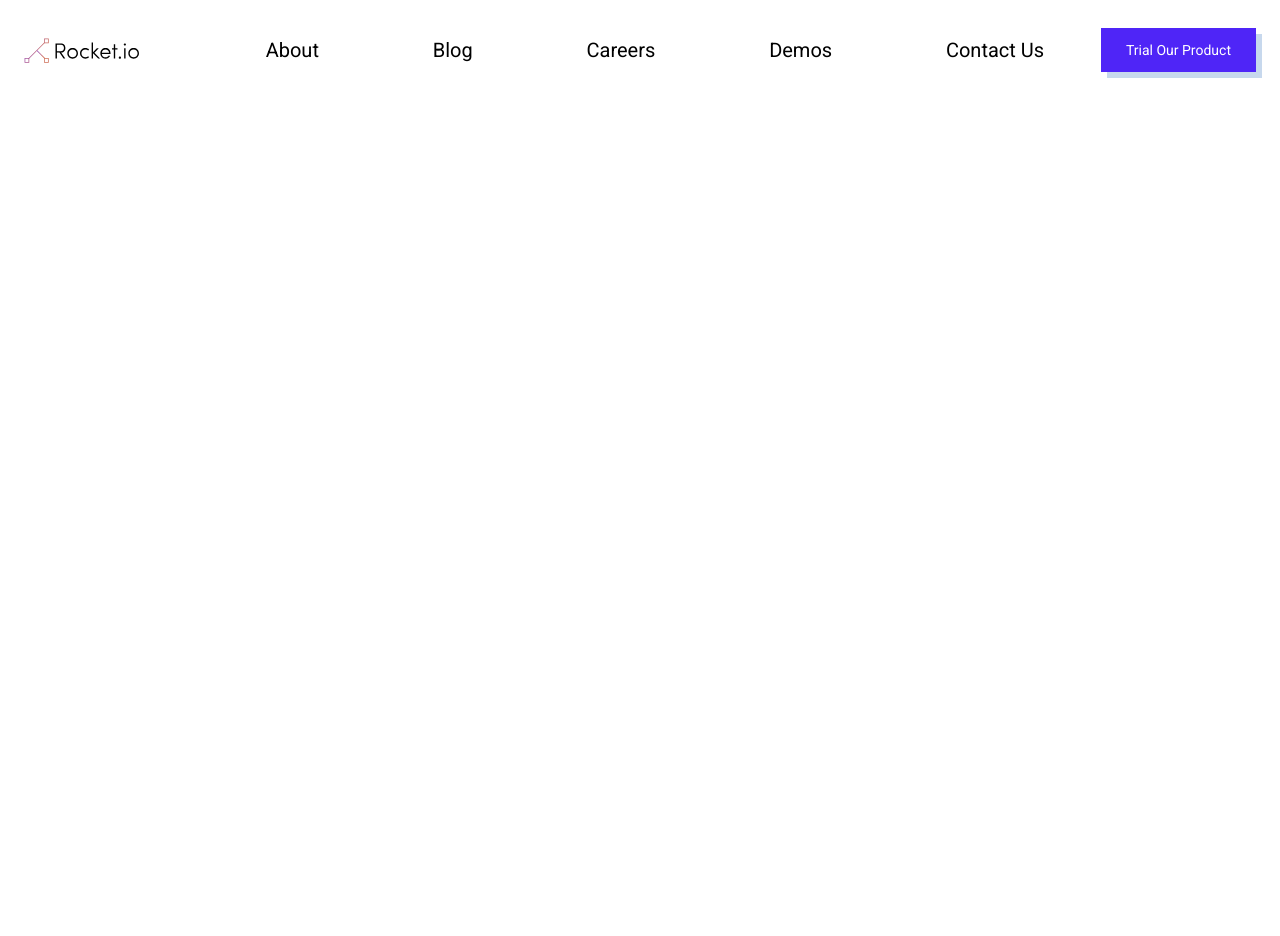
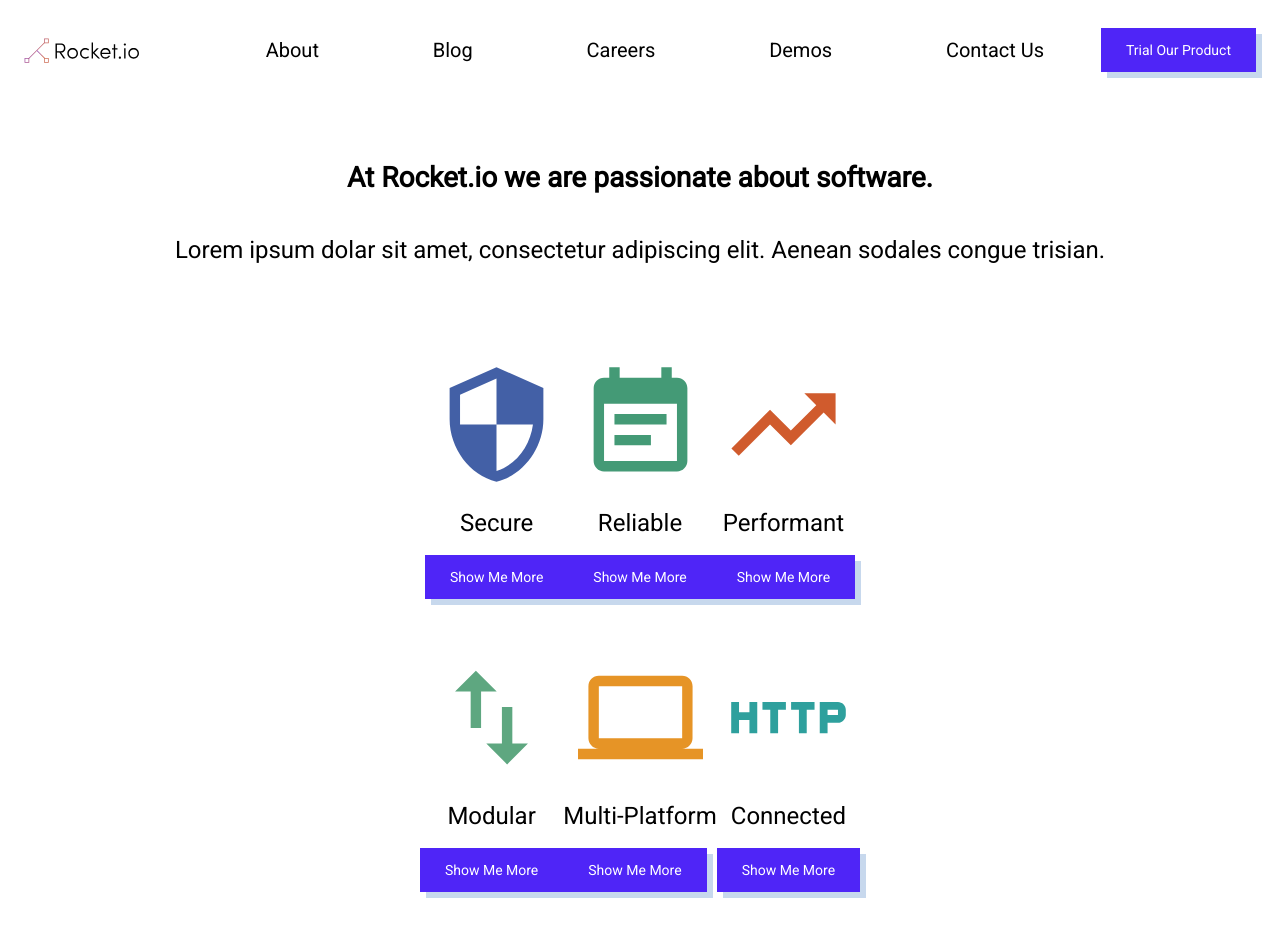
Before and after one commit to sb-haz/code-creative-react, a React (Create React App) app: page / in a window 1280 px wide. Shown: the top 936 px of the page. Before the commit the page ends 800 px from the top, so only its background shows below. Built offline with nearby package versions, Linux system fonts and the light colour scheme.

Commit message:
display grid cards with icons

```diff
--- a/src/App.js
+++ b/src/App.js
@@ -1,7 +1,22 @@
-import { createMuiTheme, ThemeProvider } from '@material-ui/core/styles'
 import './App.css';
+
+// Components
 import NavBar from './components/NavBar'
+import Grid from './components/Grid'
 
+// Material UI
+import { ThemeProvider, createMuiTheme, makeStyles } from '@material-ui/core/styles'
+
+// Material UI Icons
+import SecurityIcon from '@material-ui/icons/Security'
+import EventNoteIcon from '@material-ui/icons/EventNote'
+import TrendingUpIcon from '@material-ui/icons/TrendingUp'
+import ImportExportIcon from '@material-ui/icons/ImportExport'
+import ComputerIcon from '@material-ui/icons/Computer'
+import HttpIcon from '@material-ui/icons/Http'
+import { Typography } from '@material-ui/core';
+
+// To to be passed as prop for theme in ThemeProvider
 const theme = createMuiTheme({
   palette: {
     primary: {
@@ -27,12 +42,65 @@ const theme = createMuiTheme({
   },
 });
 
+// CSS
+const styles = makeStyles({
+  wrapper: {
+    width: "65%",
+    margin: "auto",
+    textAlign: "center"
+  },
+  bigSpace: {
+    marginTop: "5rem"
+  },
+  littleSpace: {
+    marginTop: "2.5rem",
+  },
+  grid: {
+    display: "flex",
+    justifyContent: "center",
+    alignItems: "center",
+    flexWrap: "wrap",
+  },
+})
+
+// Main app
 function App() {
+
+  const classes = styles()
+
+  // To add two classes in className, use template strings ``
   return (
     <div className="App">
+
       <ThemeProvider theme={theme}>
+
         <NavBar />
+
+        <div className={classes.wrap}>
+          <Typography className={classes.bigSpace} variant="h4" colour="primary">
+            At Rocket.io we are passionate about software.
+          </Typography>
+          <Typography className={classes.littleSpace} variant="h5" colour="secondary">
+            Lorem ipsum dolar sit amet, consectetur adipiscing elit. Aenean sodales congue trisian.
+          </Typography>
+        </div>
+
+        <div className={`${classes.grid} ${classes.bigSpace}`}>
+          <Grid icon={<SecurityIcon style={{ fill: "#4360A6", height: "125", width: "125" }} />} title="Secure" btnTitle="Show me More" />
+          <Grid icon={<EventNoteIcon style={{ fill: "#449A76", height: "125", width: "125" }} />} title="Reliable" btnTitle="Show me More" />
+          <Grid icon={<TrendingUpIcon style={{ fill: "#D05B2D", height: "125", width: "125" }} />} title="Performant" btnTitle="Show me More" />
+        </div>
+
+        <div className={`${classes.grid} ${classes.littleSpace}`}>
+          <Grid icon={<ImportExportIcon style={{ fill: "#5EA780", height: "125", width: "125" }} />} title="Modular" btnTitle="Show me More" />
+          <Grid icon={<ComputerIcon style={{ fill: "#E69426", height: "125", width: "125" }} />} title="Multi-Platform" btnTitle="Show me More" />
+          <Grid icon={<HttpIcon style={{ fill: "#2EA09D", height: "125", width: "125" }} />} title="Connected" btnTitle="Show me More" />
+        </div>
+
+        <div className={classes.bigSpace} />
+
       </ThemeProvider>
+
     </div >
   );
 }
```
